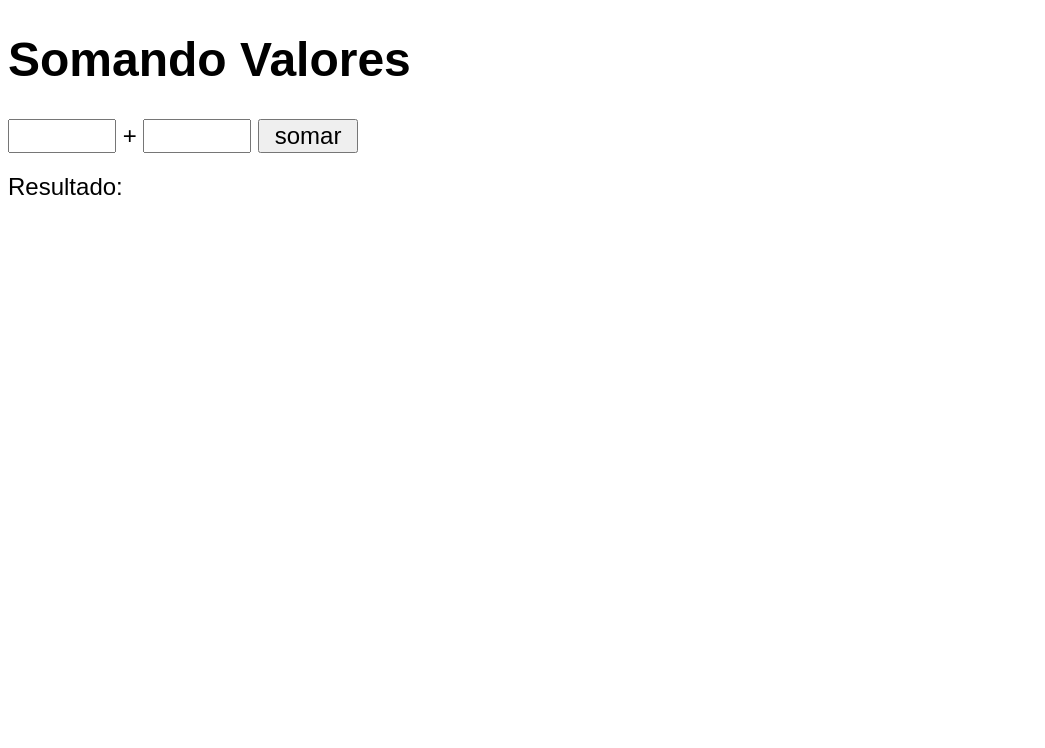
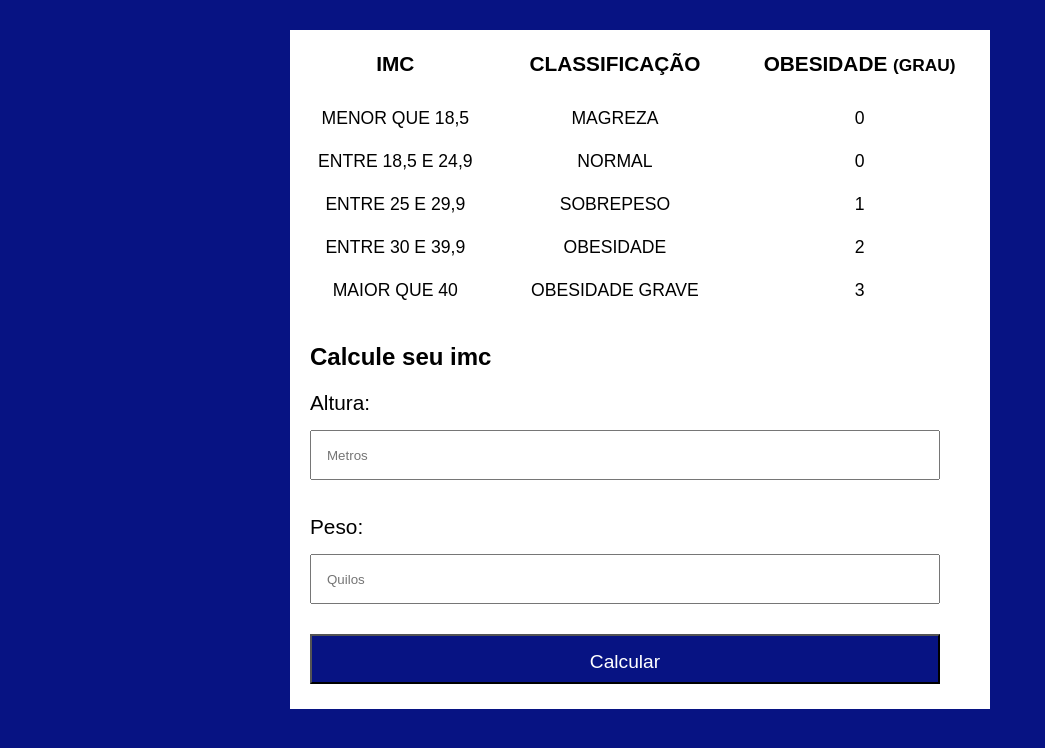
Before and after one commit to adrianomts7/Projeto-IMC, a plain HTML site: page index.html in a window 1280 px wide. Shown: the whole page, without its empty margins (0-1045 px from the left). Drawn offline with Linux system fonts and the light colour scheme.

Commit message:
Novo Projeto

```diff
--- a/index.html
+++ b/index.html
@@ -1,50 +1,67 @@
 <!DOCTYPE html>
-<html lang="pt-br">
+<html lang="en">
 <head>
     <meta charset="UTF-8">
     <meta name="viewport" content="width=device-width, initial-scale=1.0">
-    <title>Somando Números</title>
-    <style>
-        body{
-            font: normal 18pt arial;
-        }
-
-        input{
-            font: normal 18pt arial;
-            width: 100px;
-        }
-
-        div#res{
-            margin-top: 20px;
-        }
-
-    </style>
-
+    <title>Calculador de Imc</title>
+    <link rel="stylesheet" href="style.css">
 </head>
 <body>
+    <section>
+        <table>
+            <tr>
+                <th>Imc</th>
+                <th>Classificação</th>
+                <th>Obesidade <small>(grau)</small></th>
+            </tr>
+            <tr>
+                <td>Menor que 18,5</td>
+                <td>Magreza</td>
+                <td>0</td>
+            </tr>
+            <tr>
+                <td>Entre 18,5 e 24,9</td>
+                <td>Normal</td>
+                <td>0</td>
+            </tr>
+            <tr>
+                <td>Entre 25 e 29,9</td>
+                <td>Sobrepeso</td>
+                <td>1</td>
+            </tr>
+            <tr>
+                <td>Entre 30 e 39,9</td>
+                <td>Obesidade</td>
+                <td>2</td>
+            </tr>
+            <tr>
+                <td>Maior que 40</td>
+                <td>Obesidade Grave</td>
+                <td>3</td>
+            </tr>
 
-    <h1>Somando Valores</h1>
-    <input type="number" name="textn1" id="textn1"> +
-    <input type="number" name="textn2" id="textn2">
-    <input type="button" value="somar" onclick="somar()">
+        </table>
 
-    <div id="res">Resultado: </div>
+        <h1>Calcule seu imc</h1>
 
-    <script>
-        function somar(){
-            var tn1 = window.document.getElementById('textn1')
-            var tn2 = window.document.querySelector('input#textn2')
-            var res = window.document.getElementById('res')
+        <form action="" method="get" id="form">
 
-            var n1 = Number(tn1.value)
-            var n2 = Number(tn2.value)
+            <label for="altura">Altura:</label>
+            <input type="text" name="altura" id="altura" autocomplete="off" required placeholder="Metros">
 
-            var s = n1 + n2
+            <label for="peso">Peso:</label>
+            <input type="text" name="peso" id="peso" autocomplete="off" required placeholder="Quilos">
 
-            res.innerHTML = `A Soma entre ${n1} + ${n2} é igual a <strong>${s}</strong>`
+            <input type="submit" value="Calcular">
 
-        }
-    </script>
+        </form>
 
+        <div id="res"></div>
+
+    </section>
+
+
+
+    <script src="script.js"></script>
 </body>
 </html>
--- /dev/null
+++ b/script.js
@@ -0,0 +1,45 @@
+const form = document.querySelector('#form')
+
+form.addEventListener('submit',calculoImc)
+
+function calculoImc(e){
+    e.preventDefault()
+
+    const inputAltura = document.getElementById('altura')
+    const inputPeso = document.getElementById('peso')
+    const resposta = document.getElementById('res')
+
+    const altura = Number(inputAltura.value)
+    const peso = Number(inputPeso.value)
+
+    resposta.innerHTML = ''
+
+    if(!altura){
+        window.alert('Digite uma altura valido')
+    }
+    if(!peso){
+        window.alert('Digite um peso valido')
+    }
+
+    const imc = peso / altura ** altura
+
+    if(peso < 0 || altura < 0){
+        window.alert('Digite valores válidos')
+    }
+
+    if(imc < 18.5){
+        resposta.innerHTML += `<p> Seu IMC ${imc.toFixed(2)} </p>`
+    }
+    if (imc >= 18.5 && imc < 24.5){
+        resposta.innerHTML += `<p> Seu IMC ${imc.toFixed(2)} </p>`
+    }
+    if (imc >= 25 && imc < 29.9){
+        resposta.innerHTML += `<p> Seu IMC ${imc.toFixed(2)} </p>`
+    }
+    if(imc >= 30 && imc < 39.9){
+        resposta.innerHTML += `<p> Seu IMC ${imc.toFixed(2)} </p>`
+    }
+    if(imc > 40){
+        resposta.innerHTML += `<p> Seu IMC ${imc.toFixed(2)} </p>`
+    }
+}
--- /dev/null
+++ b/style.css
@@ -0,0 +1,78 @@
+@charset "UTF-8";
+
+*{
+    padding: 0px;
+    margin: 0px;
+    box-sizing: border-box;
+}
+
+body{
+    background: rgb(7, 19, 131);
+    font-family: Arial, Helvetica, sans-serif;
+}
+
+section{
+    max-width: 700px;
+    background: white;
+    margin: 0px auto;
+}
+
+table{
+    width: 100%;
+    text-align: center;
+    text-transform: uppercase;
+    margin: 30px 0px;
+}
+
+th{
+    font-size: 1.3em;
+    padding: 20px 0px;
+}
+
+td{
+    padding: 10px 0px;
+    font-size: 1.1em;
+}
+
+h1{
+   margin-left: 20px;
+}
+
+label{
+    display: block;
+    margin-top: 20px;
+    margin-left: 20px;
+    font-size: 1.3em;
+}
+
+input{
+    margin: 15px 20px;
+    height: 50px;
+    width: 90%;
+    padding: 15px;
+}
+
+input[type=submit]{
+    background: rgb(7, 19, 131);
+    color: white;
+    font-size: 1.2em;
+}
+
+input[type=submit]:hover{
+    background: rgb(45, 59, 190);
+    cursor: pointer;
+}
+
+div{
+    display: flex;
+    justify-content: center;
+    margin: 10px 0px;
+}
+
+div p{
+    background-color: rgb(144, 210, 144);
+    font-size: 1.3em;
+    font-weight: bolder;
+    padding: 20px 40px;
+    margin-bottom: 10px;
+}
```
